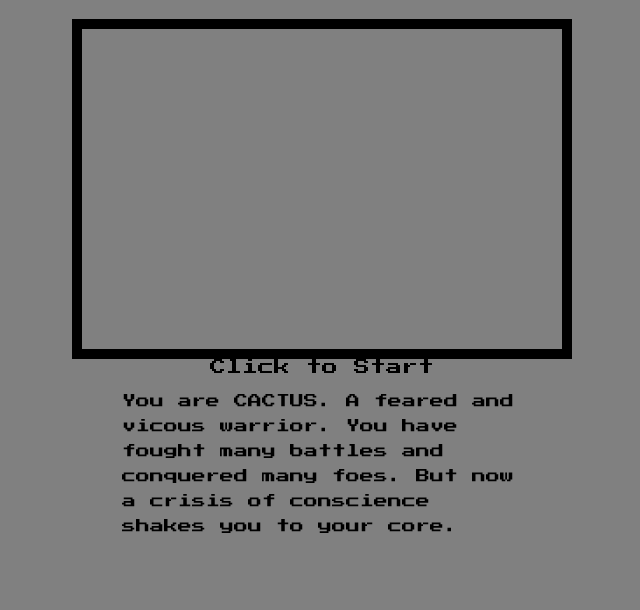
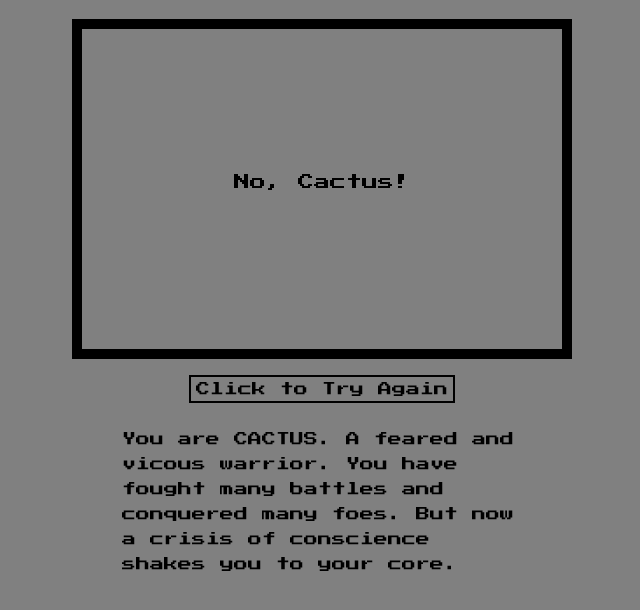
Before and after one commit to blangwell/cactus-the-impaler, a plain HTML site: page index.html in a window 1280 px wide. Both pictures are taken after a click on the element "Click Here to Start". Shown: the part 114-724 px from the top of the page, without its empty margins (318-958 px from the left). Drawn offline with Linux system fonts and the light colour scheme.

Commit message:
[app2] Clean up superfluous notes and add tomorrows todos

```diff
--- a/css/style.css
+++ b/css/style.css
@@ -30,10 +30,11 @@ footer {
     text-align: center;
     top: -175px;
     display: none;
+    margin: -10px;
 }
 
 #start-stop {
-    margin: 20px 0;
+    margin: 20px 0 10px;
     font-size: 14px;
     border: 2px solid black;
     padding: 5px;
--- a/index.html
+++ b/index.html
@@ -14,7 +14,7 @@
         <canvas id="game-space"></canvas>
         <div id="secret-message"></div>
         <footer>
-            <div id="game-message">
+            <div id="start-stop">
                 Click Here to Start
             </div>
             <p>
--- a/js/app2.js
+++ b/js/app2.js
@@ -1,5 +1,6 @@
 // start from scratch - lets GO
 let game = document.getElementById('game-space') ;
+let secretMessage = document.getElementById('secret-message')
 let startStop;
 let ctx;
 const themeMusic = new Audio('./assets/sounds/three-red-hearts-quiet.wav');
@@ -7,14 +8,10 @@ const goCactus = new Audio('./assets/sounds/go-cactus.wav');
 const jumpSound = new Audio('./assets/sounds/jump.wav');
 const collisionSound = new Audio('./assets/sounds/explode.wav')
 
-// add background image source
-let backgroundImage = new Image();
-backgroundImage.src = './assets/images/placeholder-bg.png';
 
-// add background to canvas
-// scroll the canvas
-
-
+// TODO Click to try again logic
+// TODO Fix randomization
+// TODO Add sprites
 
 // enemies created and scrolled
 // enemies should have an x, y, width, height, color)
@@ -58,7 +55,7 @@ const gameLoop = () => {
         themeMusic.play();
         cactus.render();
 
-        // render enemies at random
+
         // scroll enemies across x axis
         for (let i = 0; i < enemyArray.length; i++) {
             let eachEnemy = enemyArray[i];
@@ -67,11 +64,12 @@ const gameLoop = () => {
             eachEnemy.x -= 4; // scroll left
 
             // create a random number
-            let min = 5000;
-            let max = 10000;
+            let min = 1000;
+            let max = 50000;
             let random = Math.floor(Math.random() * (max + 1 - min)) + min;
             // console.log(random);
             if (eachEnemy.x === 100){
+                // render enemies at random
                 setTimeout(() => {
                     enemyArray.push(new Enemy(480, 250, 32, 32, '#000000'))
                     , random}) // this won't spit things out at random
@@ -79,15 +77,13 @@ const gameLoop = () => {
             // this removes enemies from enemiesArray once they have fully left the screen
             if (eachEnemy.x < -eachEnemy.width) {
                 enemyArray.shift();
-                // console.log(enemyArray);
             }
             if (collisionCheck(cactus, eachEnemy)) {
                 endGame();
             }
-            // gotta slice out old enemies to improve performance
         }
         console.log(enemyArray.length);
-    } // end if (cactus.alive)
+    } // else condition here could make code cleaner
 
 }
 
@@ -106,7 +102,11 @@ const endGame = () => {
     cactus.alive = false; // setting cactus to not alive stops rendering everything on screen.
     themeMusic.pause();
     themeMusic.currentTime = 0;
-    startStop.innerText = 'Click to Start'
+    startStop.innerText = 'Click to Try Again';
+    secretMessage.innerText = 'No, Cactus!';
+    secretMessage.style.display = 'block';
+
+
 }
 
 // add keys inputs to create player jumps
@@ -131,8 +131,6 @@ const keydownHandler = (e) => {
 // event listener on game-message
 // create game message variable
 document.addEventListener('DOMContentLoaded', () => {
-
-
     // configure the canvas
     // create canvas context
     // set canvas width / height
@@ -141,17 +139,16 @@ document.addEventListener('DOMContentLoaded', () => {
     ctx = game.getContext('2d');
 
 
-    startStop = document.getElementById('game-message')
+    startStop = document.querySelector('#start-stop');
     startStop.addEventListener('click', ()=> {
+        cactus = new Cactus(60, 250, 32, 32, 'darkgreen'); // y 'floor' is at 250px - cactus.y (32)
         startStop.textContent = 'Click Here to Stop';
-
-        goCactus.play(); // play go cactus once
+        goCactus.play();
         // create cactus instance
-
-        cactus = new Cactus(60, 250, 32, 32, 'darkgreen'); // y 'floor' is at 250px - cactus.y (32)
 
         // listen for keypress to jump
         document.addEventListener('keydown', keydownHandler);
         gameLoop();
+
     })
 })
```
